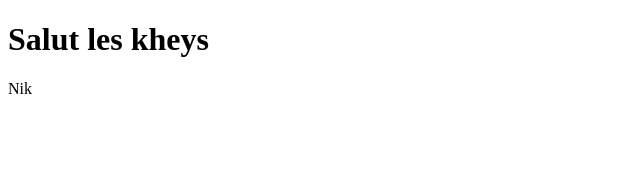
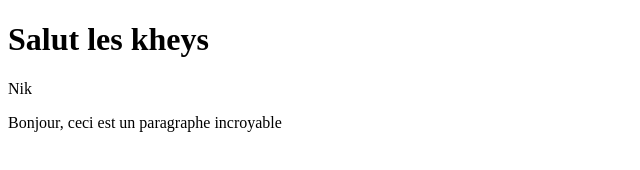
Before and after one commit to HumanBojack/Test-repo, a plain HTML site: page index.html in a window 1280 px wide. Shown: the whole page, without its empty margins (0-640 px from the left). Drawn offline with Linux system fonts and the light colour scheme.

Commit message:
Ajouté un paragraphe

```diff
--- a/index.html
+++ b/index.html
@@ -9,6 +9,7 @@
 
 	<h1>Salut les kheys</h1>
 	<p>Nik</p>
+	<p>Bonjour, ceci est un paragraphe incroyable</p>
 
 </body>
 </html>
```
